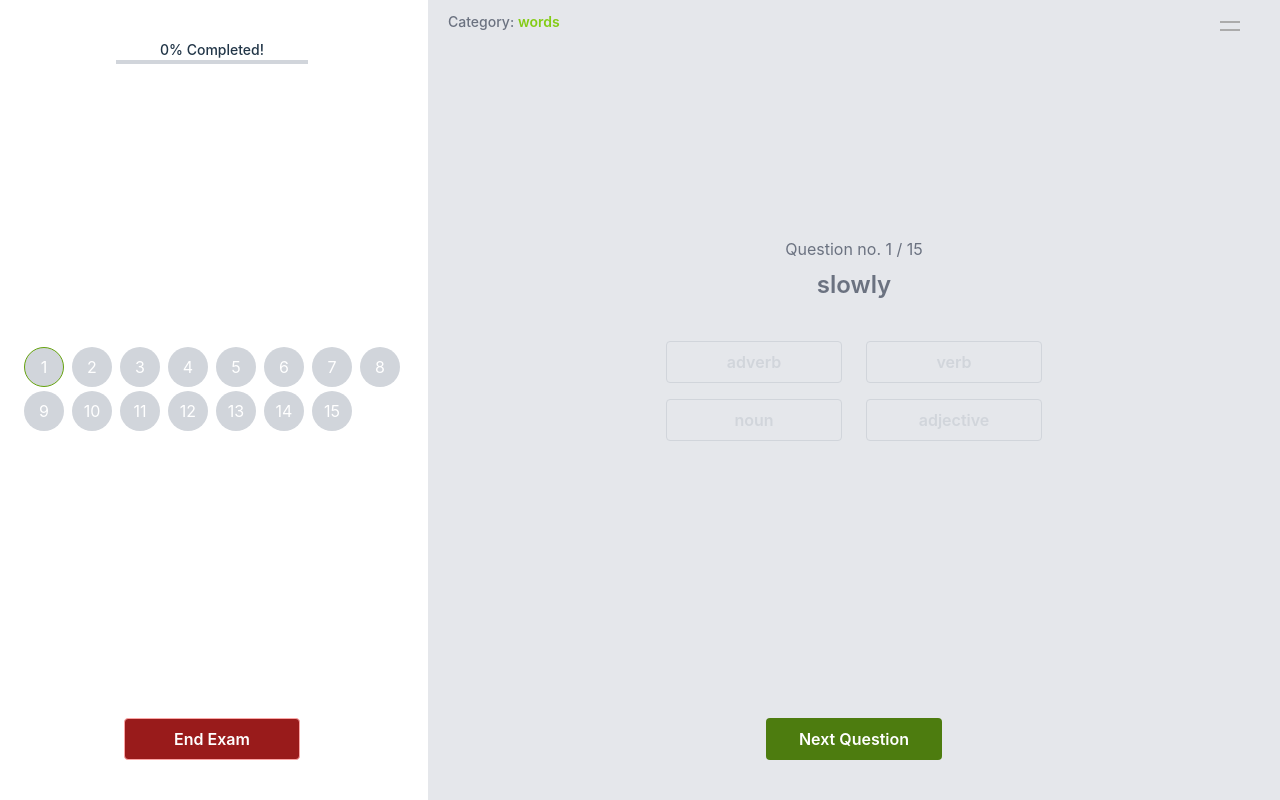
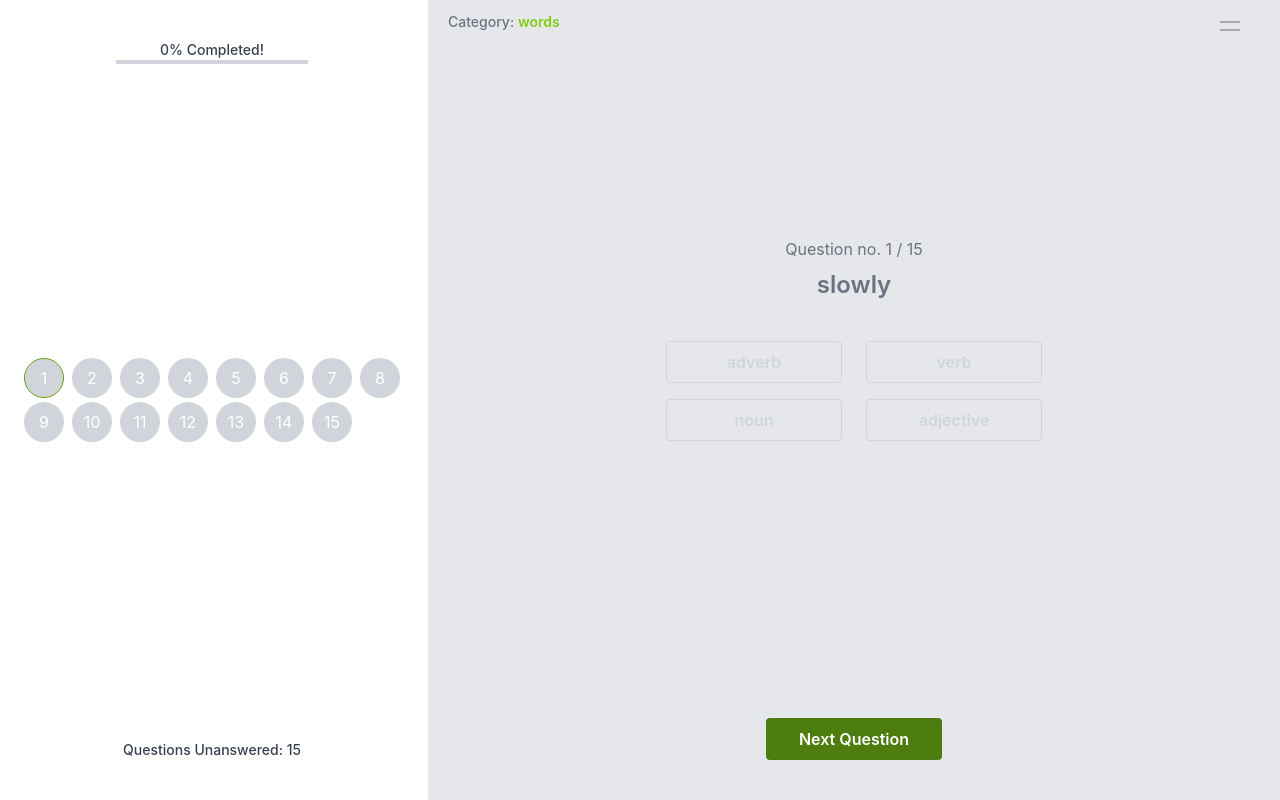
Before and after one commit to sherifhelmyzayed/nagwa-examination, a React (Vite) app in the folder nagwa-front-end/: page / in a window 1280 px wide. Built offline with nearby package versions, Linux system fonts and the light colour scheme.

Commit message:
feat: answered questions count added

```diff
--- a/nagwa-front-end/src/components/ProgressBar.tsx
+++ b/nagwa-front-end/src/components/ProgressBar.tsx
@@ -2,7 +2,14 @@ import { useEffect, useRef } from "react";
 import gsap, { Power3 } from "gsap";
 
 const ProgressBar = (props: any) => {
-    const progressPercentage = Math.round(props.index / props.total * 100);
+    let count = 0
+    props.questions.map((item:any)=>{
+        if(!item.answer) {
+            return
+        }
+        count ++
+    })
+    const progressPercentage = Math.round(count / props.total * 100);
     const progressBarRef = useRef<HTMLDivElement>(null);
 
     useEffect(() => {
@@ -20,7 +27,7 @@ const ProgressBar = (props: any) => {
 
     return (
         <>
-            <h2 className="font-medium text-sm">{progressPercentage}% Completed!</h2>
+            <h2 className="text-gray-700 font-medium text-sm">{progressPercentage}% Completed!</h2>
             <div className='h-1 w-full bg-gray-300 transition-all'>
                 <div
                     ref={progressBarRef}
--- a/nagwa-front-end/src/views/Home.tsx
+++ b/nagwa-front-end/src/views/Home.tsx
@@ -11,7 +11,7 @@ interface QuestionInterface {
     answer: string | null;
 }
 
-interface QuestionsInterface extends Array<QuestionInterface> {}
+interface QuestionsInterface extends Array<QuestionInterface> { }
 
 
 const showBarFun = () => {
@@ -66,17 +66,16 @@ const Home = (props: any) => {
     const [showBar, setShowBar] = useState(false);
     const [quesIndex, setQuesIndex] = useState<number>(0);
     const [selectedAns, setSelectedAns] = useState<string | null>(null);
+    const [answeredQuestionsCount, setAnsweredQuestionsCount] = useState<number>(0);
 
-    const congratMsg = useRef<any>(null);
+    const congratMsg = useRef<HTMLHeadingElement>(null);
 
-    const questions = props.questions;
+    const questions: QuestionsInterface = props.questions;
     const setQuestions = props.setQuestions;
 
     const selectAnswer = (ans: string) => {
-
         // if there is no selected answer. Check for the correct answer and play animation
         if (!selectedAns && questions[quesIndex].pos === ans) {
-
             gsap.to(congratMsg.current, {
                 css: {
                     opacity: 1,
@@ -100,11 +99,12 @@ const Home = (props: any) => {
             }
             filteredQues.answer = ans
             return (current)
-        }
-        )
+        })
+        calculateAnsweredQuestionsCount();
+
     }
 
-    const handleNextQues = () => {
+    const handleOtherQues = (newId: number) => {
         gsap.to(congratMsg.current, {
             css: {
                 opacity: 0,
@@ -112,44 +112,49 @@ const Home = (props: any) => {
             duration: 0.01,
             ease: Power3.easeInOut
         });
-        setQuesIndex(quesIndex + 1);
-        setSelectedAns(null)
-        console.log(questions);
-
+        if (questions[newId].answer) {
+            setSelectedAns(questions[newId].answer)
+        }
+        else {
+            setSelectedAns(null)
+        }
+        setQuesIndex(newId);
     }
 
     const endExam = () => {
 
     }
 
+    const calculateAnsweredQuestionsCount = () => {
+        let count = 0
+        props.questions.map((item: any) => {
+            if (!item.answer) {
+                return
+            }
+            count++
+        })
+        setAnsweredQuestionsCount(count)
+    }
+
 
     return (
         (questions) ? (
-
             <>
                 <div className=" mx-auto grid grid-cols-3 gap-1 w-screen h-screen ">
                     <div className="col-span-1 bg-white px-5 flex flex-col justify-between items-center  py-10 ">
                         <div className="mx-auto w-48 flex flex-col justify-between items-center">
-                            <ProgressBar index={quesIndex} total={questions.length} />
+                            <ProgressBar questions={questions} total={questions.length} />
                         </div>
                         <div className='w-full flex flex-wrap'>
-                            {questions.map((item: any, key: number) => (
-                                <div className={`w-10 h-10 rounded-full ${quesIndex > key ? 'bg-lime-700' : 'bg-gray-300'} bg-gray-300 mx-1 mb-1 ${quesIndex === key ? 'border border-lime-600' : null} cursor-pointer`}>
-                                    <div className="mx-auto text-white w-full  h-full flex justify-center items-center">
+                            {questions.map((item: QuestionInterface, key: number) => (
+                                <div className={`w-10 h-10 rounded-full ${questions[key].answer ? 'bg-lime-700' : 'bg-gray-300'} bg-gray-300 mx-1 mb-1 ${quesIndex === key ? 'border border-lime-600' : null} cursor-pointer`}>
+                                    <div className="mx-auto text-white w-full  h-full flex justify-center items-center" key={key} onClick={() => handleOtherQues(key)}>
                                         {key + 1}
                                     </div>
                                 </div>
                             ))}
                         </div>
-                        <button className={`
-                                w-44 bg-red-800 hover:bg-red-500 py-2 px-4 rounded
-                                text-white font-semibold hover:text-white
-                                border   border-red-300 hover:border-gray-600 focus:outline-none
-                                `}
-                            onClick={() => endExam()}
-                        >
-                            End Exam
-                        </button>
+                        <h2 className="text-gray-700 font-medium text-sm">Questions Unanswered: {questions.length - answeredQuestionsCount}</h2>
                     </div>
                     <div className="col-span-2 flex flex-col justify-between items-center h-full w-full bg-gray-200 pb-10 relative">
                         <div className="flex justify-between w-full pt-3 px-5">
@@ -190,15 +195,29 @@ const Home = (props: any) => {
                             </div>
                         </div>
                         <div className="actionButtons">
-                            <button className={`
+                            {answeredQuestionsCount !== questions.length ? (
+                                <button className={`
                                 w-44  bg-lime-700 hover:bg-lime-500 py-2 px-4 rounded
                                 text-white font-semibold hover:text-white
                                 focus:outline-none
+                                disabled:opacity-50 disabled:cursor-not-allowed
+
                                 `}
-                                onClick={() => handleNextQues()}
-                            >
-                                Next Question
-                            </button>
+                                    onClick={() => handleOtherQues(quesIndex + 1)}
+                                    disabled={(quesIndex + 1) === questions.length}
+                                >
+                                    Next Question
+                                </button>
+                            ) : (
+                                <button className={`
+                                w-44 bg-red-800 hover:bg-red-500 py-2 px-4 rounded
+                                text-white font-semibold hover:text-white
+                                border   border-red-300 hover:border-gray-600 focus:outline-none
+                                `}
+                                    onClick={() => endExam()}
+                                >
+                                    End Exam
+                                </button>)}
                         </div>
                     </div>
                 </div>
```
